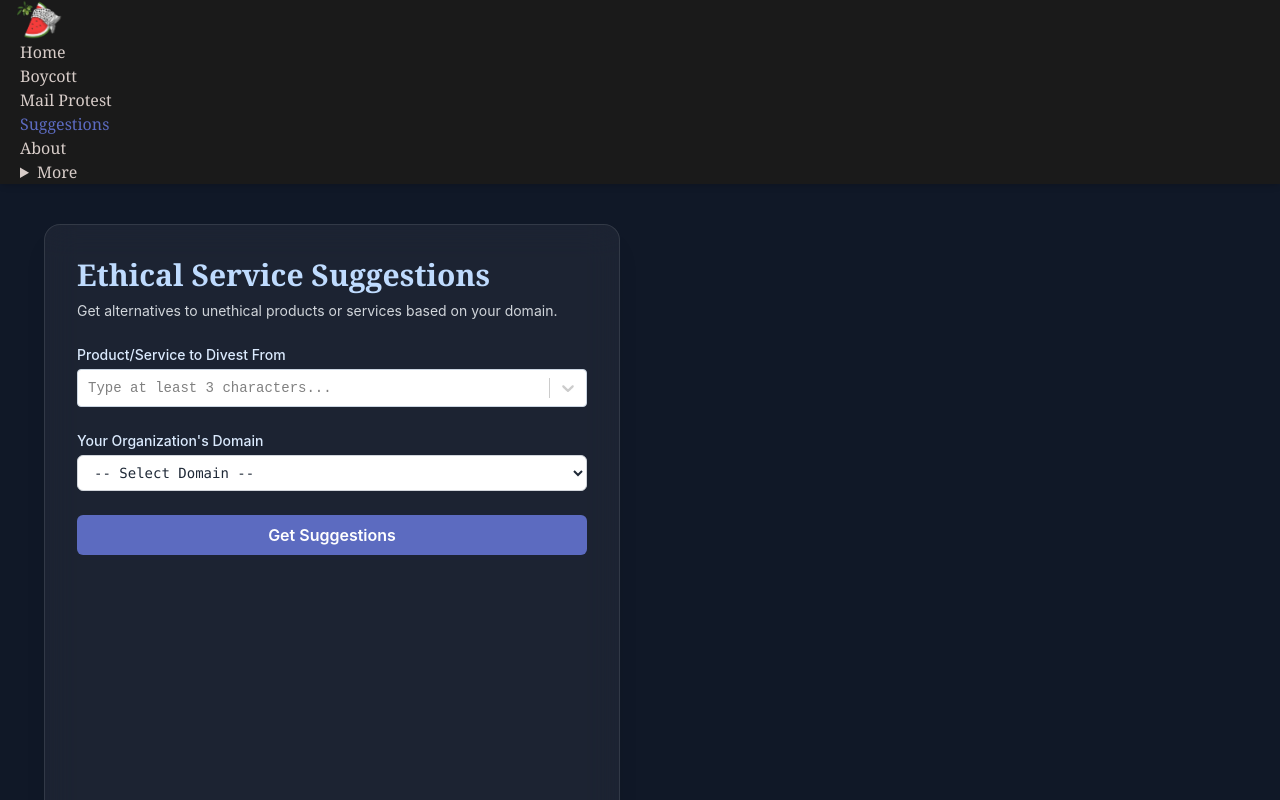
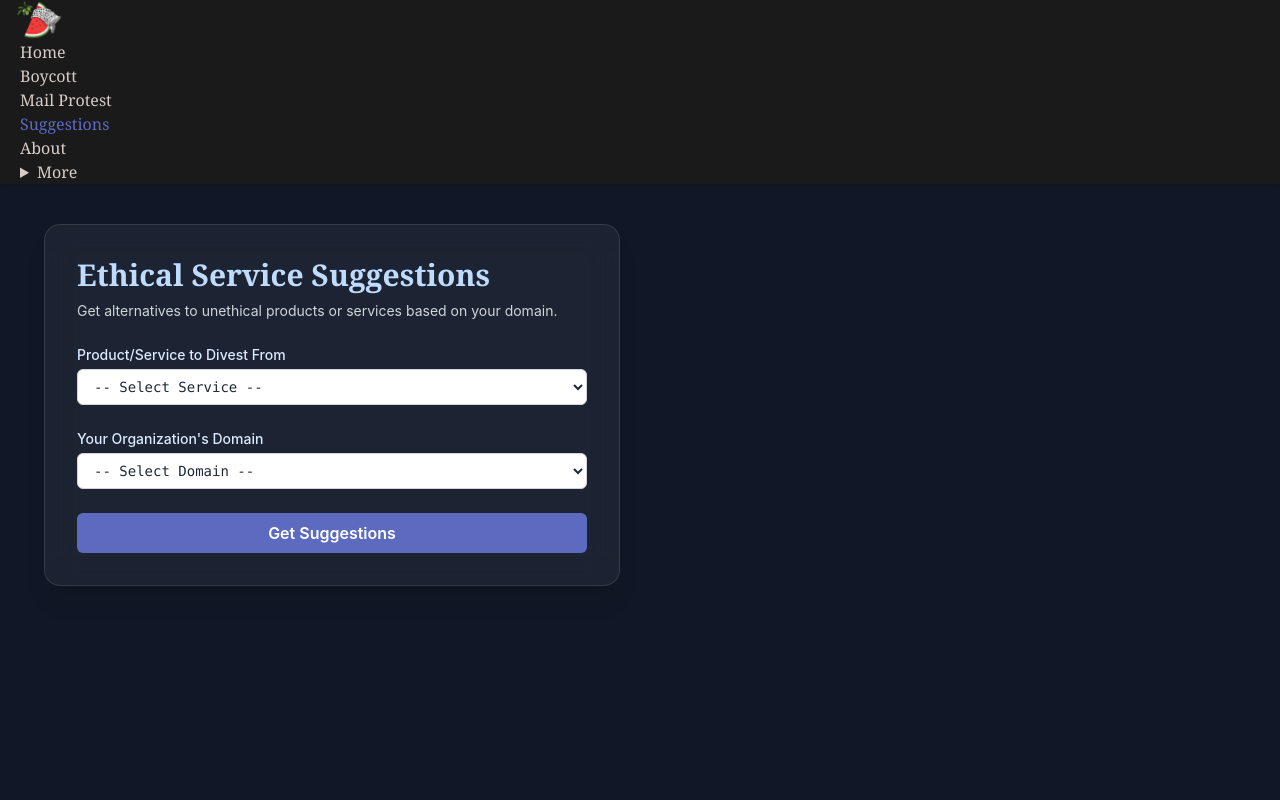
Before and after one commit to MohammadAdnanKhan/HumanityWithPalestine, a React (Vite) app: page /suggestions in a window 1280 px wide. Shown: the top 800 px of the page. Built offline with nearby package versions, Linux system fonts and the light colour scheme.

Commit message:
removed dynamic reloading

```diff
--- a/src/pages/Feedback/Feedback.jsx
+++ b/src/pages/Feedback/Feedback.jsx
@@ -62,7 +62,7 @@ function Feedback() {
       ...formData
     };
 
-    console.log('Submitted data:', feedbackObj);
+    // console.log('Submitted data:', feedbackObj);
 
     try {
       // const response = await fetch('http://localhost:5000/feedback', {
@@ -79,7 +79,7 @@ function Feedback() {
       }
 
       const result = await response.json();
-      console.log('Server response:', result);
+      // console.log('Server response:', result);
 
       // After successful submission
       setPage(3);
--- a/src/pages/Suggestions/Suggestions.jsx
+++ b/src/pages/Suggestions/Suggestions.jsx
@@ -1,5 +1,5 @@
 import { useState } from 'react';
-import AsyncSelect from 'react-select/async';
+import { SERVICES } from './data/services';
 
 // const BACKEND_BASE_URL = 'https://hackforpalestine.onrender.com';
 const BACKEND_BASE_URL = 'http://localhost:5000';
@@ -9,25 +9,10 @@ function Suggestions() {
   const [domain, setDomain] = useState('');
   const [alternatives, setAlternatives] = useState(null);
 
-  const loadOptions = async (inputValue) => {
-    if (inputValue.length < 3) return [];
-    try {
-      const res = await fetch(`${BACKEND_BASE_URL}/service?name=${encodeURIComponent(inputValue)}`);
-      const data = await res.json();
-
-      return data.map((s) => ({
-        label: `${s.Service_Name} (${s.Service_Type})`,
-        value: s.Service_Name,
-        raw: s,
-      }));
-    } catch (err) {
-      console.error('Error loading service suggestions:', err);
-      return [];
-    }
-  };
-
   const handleSubmit = async (e) => {
     e.preventDefault();
+
+    // console.log("selectedService", selectedService);
     try {
       const res = await fetch(`${BACKEND_BASE_URL}/service`, {
         method: 'POST',
@@ -35,8 +20,8 @@ function Suggestions() {
           'Content-Type': 'application/json',
         },
         body: JSON.stringify({
-          name: selectedService.raw.Service_Name,
-          type: selectedService.raw.Service_Type,
+          name: selectedService.Service_Name,
+          type: selectedService.Service_Type,
           domain,
         }),
       });
@@ -51,7 +36,7 @@ function Suggestions() {
   return (
     <div className="min-h-screen px-4 md:px-10 py-10 flex flex-col lg:flex-row gap-10 justify-center bg-[#101827]">
       {/* Left: Form */}
-      <div className="bg-white/5 border border-white/10 backdrop-blur-lg p-6 md:p-8 rounded-2xl shadow-xl w-full max-w-xl text-white">
+      <div className="bg-white/5 border border-white/10 backdrop-blur-lg p-6 md:p-8 rounded-2xl shadow-xl w-full max-w-xl h-fit text-white">
         <h1 className="text-2xl md:text-3xl font-serif font-bold text-blue-200 mb-2">
           Ethical Service Suggestions
         </h1>
@@ -65,37 +50,37 @@ function Suggestions() {
             <label className="block text-sm font-medium text-blue-100 mb-1">
               Product/Service to Divest From
             </label>
-            <AsyncSelect
-              cacheOptions
-              defaultOptions
-              loadOptions={loadOptions}
-              onChange={setSelectedService}
-              placeholder="Type at least 3 characters..."
-              className="text-sm text-black"
-              styles={{
-                control: (base) => ({
-                  ...base,
-                  backgroundColor: 'white',
-                  fontFamily: 'monospace',
-                  borderColor: '#cbd5e1',
-                }),
-                menu: (base) => ({
-                  ...base,
-                  zIndex: 20,
-                }),
-              }}
-            />
+            <select
+              value={
+                selectedService
+                  ? SERVICES.findIndex(
+                    s =>
+                      s.Service_Name === selectedService.Service_Name &&
+                      s.Service_Type === selectedService.Service_Type
+                  ) : ""
+              }
+              onChange={(e) => setSelectedService(SERVICES[Number(e.target.value)])}
+              required
+              className="w-full bg-white text-sm font-mono text-gray-800 px-3 py-2 rounded-md border border-gray-300"
+            >
+              <option value="">-- Select Service --</option>
+              {SERVICES.map((s, idx) => (
+                <option key={idx} value={idx}>
+                  {s.Service_Name} ({s.Service_Type})
+                </option>
+              ))}
+            </select>
           </div>
 
           {/* Display Features */}
-          {(selectedService?.raw?.Feature_1 || selectedService?.raw?.Feature_2) && (
+          {(selectedService?.Top_B_Feature_1 || selectedService?.Top_B_Feature_2) && (
             <div className="bg-zinc-800/60 border border-zinc-600 p-4 rounded-lg text-sm text-gray-200">
               <h3 className="font-bold mb-2">
-                Features of <span className="text-blue-300">{selectedService.value}</span>
+                Features of <span className="text-blue-300">{selectedService.Service_Name}</span>
               </h3>
               <ul className="list-disc list-inside space-y-1">
-                {selectedService.raw.Feature_1 && <li>{selectedService.raw.Feature_1}</li>}
-                {selectedService.raw.Feature_2 && <li>{selectedService.raw.Feature_2}</li>}
+                {selectedService.Top_B_Feature_1 && <li>{selectedService.Top_B_Feature_1}</li>}
+                {selectedService.Top_B_Feature_2 && <li>{selectedService.Top_B_Feature_2}</li>}
               </ul>
             </div>
           )}
@@ -122,7 +107,11 @@ function Suggestions() {
 
           <button
             type="submit"
-            className="w-full bg-[#5C6BC0] hover:bg-[#4e5db3] text-white font-semibold py-2 px-4 rounded-md transition duration-200"
+            disabled={!selectedService || !domain}
+            className={`w-full bg-[#5C6BC0] hover:bg-[#4e5db3] text-white font-semibold py-2 px-4 rounded-md transition duration-200 ${(!selectedService || !domain)
+              ? 'cursor-not-allowed'
+              : 'cursor-pointer'
+              }`}
           >
             Get Suggestions
           </button>
--- /dev/null
+++ b/src/pages/Suggestions/data/services.js
@@ -0,0 +1,42 @@
+export const SERVICES = [
+  { Service_Name: "Gmail", Service_Type: "Business Email", Top_B_Feature_1: "Calendar Support", Top_B_Feature_2: "Custom Domain Support" },
+  { Service_Name: "ProtonMail", Service_Type: "Business Email", Top_B_Feature_1: "Calendar Support", Top_B_Feature_2: "Custom Domain Support" },
+  { Service_Name: "Zoho Mail", Service_Type: "Business Email", Top_B_Feature_1: "Calendar Support", Top_B_Feature_2: "Custom Domain Support" },
+  { Service_Name: "Outlook", Service_Type: "Business Email", Top_B_Feature_1: "Calendar Support", Top_B_Feature_2: "Custom Domain Support" },
+  { Service_Name: "Google Cloud", Service_Type: "Cloud Infrastructure", Top_B_Feature_1: "Scalable Compute & Storage", Top_B_Feature_2: "Advanced AI & Data Processing Capabilities" },
+  { Service_Name: "Amazon AWS", Service_Type: "Cloud Infrastructure", Top_B_Feature_1: "Scalable Compute & Storage", Top_B_Feature_2: "Advanced AI & Data Processing Capabilities" },
+  { Service_Name: "Microsoft Azure", Service_Type: "Cloud Infrastructure", Top_B_Feature_1: "Scalable Compute & Storage", Top_B_Feature_2: "Advanced AI & Data Processing Capabilities" },
+  { Service_Name: "DigitalOcean", Service_Type: "Cloud Infrastructure", Top_B_Feature_1: "Scalable Compute & Storage", Top_B_Feature_2: "Simple UI & Developer-Friendly API" },
+  { Service_Name: "Linode", Service_Type: "Cloud Infrastructure", Top_B_Feature_1: "Scalable Compute & Storage", Top_B_Feature_2: "CLI Tools & Cost Transparency" },
+  { Service_Name: "Vultr", Service_Type: "Cloud Infrastructure", Top_B_Feature_1: "Scalable Compute & Storage", Top_B_Feature_2: "IPv6 Support & Bare Metal Availability" },
+  { Service_Name: "Hetzner", Service_Type: "Cloud Infrastructure", Top_B_Feature_1: "Scalable Compute & Storage", Top_B_Feature_2: "High-Performance Bare Metal" },
+  { Service_Name: "Scaleway", Service_Type: "Cloud Infrastructure", Top_B_Feature_1: "Scalable Compute & Storage", Top_B_Feature_2: "Privacy-Conscious Compliance Features" },
+  { Service_Name: "ChatGPT", Service_Type: "LLM", Top_B_Feature_1: "Natural Language Understanding", Top_B_Feature_2: "Plugin Integration" },
+  { Service_Name: "Gemini", Service_Type: "LLM", Top_B_Feature_1: "Natural Language Understanding", Top_B_Feature_2: "Plugin Integration" },
+  { Service_Name: "Claude", Service_Type: "LLM", Top_B_Feature_1: "Natural Language Understanding", Top_B_Feature_2: "Privacy Focus" },
+  { Service_Name: "Hugging Face Hub", Service_Type: "LLM", Top_B_Feature_1: "Natural Language Understanding", Top_B_Feature_2: "Open Source" },
+  { Service_Name: "Mistral", Service_Type: "LLM", Top_B_Feature_1: "Natural Language Understanding", Top_B_Feature_2: "Open Source" },
+  { Service_Name: "Falcon", Service_Type: "LLM", Top_B_Feature_1: "Natural Language Understanding", Top_B_Feature_2: "Open Source" },
+  { Service_Name: "BLOOM", Service_Type: "LLM", Top_B_Feature_1: "Natural Language Understanding", Top_B_Feature_2: "Multilingual Support" },
+  { Service_Name: "GPT-NeoX / GPT-J", Service_Type: "LLM", Top_B_Feature_1: "Natural Language Understanding", Top_B_Feature_2: "Open Source" },
+  { Service_Name: "OpenLLaMA", Service_Type: "LLM", Top_B_Feature_1: "Natural Language Understanding", Top_B_Feature_2: "Open Source" },
+  { Service_Name: "PayPal", Service_Type: "Online Payments", Top_B_Feature_1: "Global Access", Top_B_Feature_2: "Mainstream Adoption" },
+  { Service_Name: "Stripe", Service_Type: "Online Payments", Top_B_Feature_1: "Global Access", Top_B_Feature_2: "Developer-Friendly" },
+  { Service_Name: "Wise", Service_Type: "Online Payments", Top_B_Feature_1: "Global Access", Top_B_Feature_2: "Transparent Fees" },
+  { Service_Name: "BTCPay Server", Service_Type: "Online Payments", Top_B_Feature_1: "Open-source", Top_B_Feature_2: "End-to-End Encrypted" },
+  { Service_Name: "Mollie", Service_Type: "Online Payments", Top_B_Feature_1: "Global Access", Top_B_Feature_2: "Ethical Banking" },
+  { Service_Name: "Dwolla", Service_Type: "Online Payments", Top_B_Feature_1: "Low Transaction Fees", Top_B_Feature_2: "Developer-Friendly" },
+  { Service_Name: "Taler", Service_Type: "Online Payments", Top_B_Feature_1: "Privacy-Preserving", Top_B_Feature_2: "End-to-End Encrypted" },
+  { Service_Name: "GloBee", Service_Type: "Online Payments", Top_B_Feature_1: "Global Access", Top_B_Feature_2: "End-to-End Encrypted" },
+  { Service_Name: "Checkout.com", Service_Type: "Online Payments", Top_B_Feature_1: "Global Access", Top_B_Feature_2: "Developer-Friendly" },
+  { Service_Name: "Razorpay", Service_Type: "Online Payments", Top_B_Feature_1: "India-Focused", Top_B_Feature_2: "Developer-Friendly" },
+  { Service_Name: "Slack", Service_Type: "Team Chat", Top_B_Feature_1: "App Integrations", Top_B_Feature_2: "Easy to Use" },
+  { Service_Name: "Microsoft Teams", Service_Type: "Team Chat", Top_B_Feature_1: "App Integrations", Top_B_Feature_2: "Office Integration" },
+  { Service_Name: "Google Chat", Service_Type: "Team Chat", Top_B_Feature_1: "Email Integration", Top_B_Feature_2: "Easy to Use" },
+  { Service_Name: "Mattermost", Service_Type: "Team Chat", Top_B_Feature_1: "Open Source", Top_B_Feature_2: "Private Deployment" },
+  { Service_Name: "Rocket.Chat", Service_Type: "Team Chat", Top_B_Feature_1: "Open Source", Top_B_Feature_2: "Private Deployment" },
+  { Service_Name: "Zulip", Service_Type: "Team Chat", Top_B_Feature_1: "Open Source", Top_B_Feature_2: "Easy to Use" },
+  { Service_Name: "Discord", Service_Type: "Team Chat", Top_B_Feature_1: "App Integrations", Top_B_Feature_2: "Voice Support" },
+  { Service_Name: "Flock", Service_Type: "Team Chat", Top_B_Feature_1: "Easy to Use", Top_B_Feature_2: "Built-in Tasks" },
+  { Service_Name: "Ryver", Service_Type: "Team Chat", Top_B_Feature_1: "App Integrations", Top_B_Feature_2: "Built-in Tasks" },
+];
```
